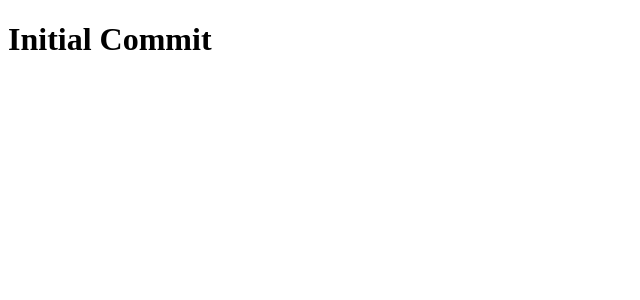
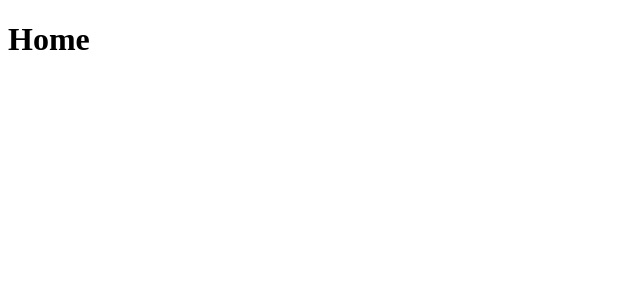
Before and after one commit to rpsloup/os-project, a React (Vite) app in the folder client/: page / in a window 1280 px wide. Shown: the top 300 px of the page, without its empty margins (0-640 px from the left). Built offline with nearby package versions, Linux system fonts and the light colour scheme.

Commit message:
FE: Adding and setting up React Router DOM

```diff
--- a/client/package.json
+++ b/client/package.json
@@ -14,7 +14,8 @@
     "eslint-plugin-prettier": "^4.2.1",
     "prettier": "^2.8.4",
     "react": "^18.2.0",
-    "react-dom": "^18.2.0"
+    "react-dom": "^18.2.0",
+    "react-router-dom": "^6.8.1"
   },
   "devDependencies": {
     "@types/react": "^18.0.27",
--- a/client/src/App.tsx
+++ b/client/src/App.tsx
@@ -1,7 +1,11 @@
+import { Routes, Route } from 'react-router-dom';
+
+import HomePage from './pages/HomePage';
+
 const App = (): JSX.Element => (
-  <>
-    <h1>Initial Commit</h1>
-  </>
+  <Routes>
+    <Route path="/" element={<HomePage />} />
+  </Routes>
 );
 
 export default App;
--- a/client/src/main.tsx
+++ b/client/src/main.tsx
@@ -1,10 +1,13 @@
 import React from 'react';
 import ReactDOM from 'react-dom/client';
+import { BrowserRouter as Router } from 'react-router-dom';
 
 import App from './App';
 
 ReactDOM.createRoot(document.getElementById('root') as HTMLElement).render(
   <React.StrictMode>
-    <App />
+    <Router>
+      <App />
+    </Router>
   </React.StrictMode>
 );
--- /dev/null
+++ b/client/src/pages/HomePage.tsx
@@ -0,0 +1,7 @@
+const HomePage = (): JSX.Element => (
+  <>
+    <h1>Home</h1>
+  </>
+);
+
+export default HomePage;
```
Also changed, not shown: 1 other file (tests, documents, lock files or other folders).
